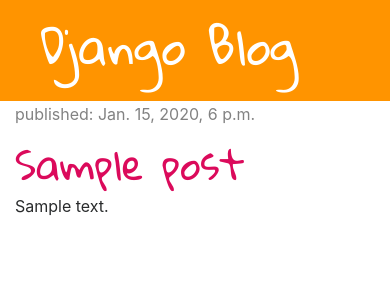
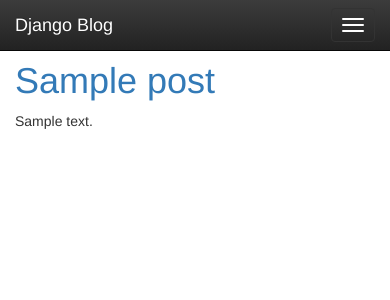
Before and after one commit to mike840609/django_web, a Django app: template blog/templates/blog/post_list.html in a window 390 px wide. Shown: the top 300 px of the page. Run offline with Django 3.2, Linux system fonts and the light colour scheme; the template is opened without the code that fills it: values that come from a table or form of the project are taken from there, others are empty; tables that the repository leaves empty hold one stand-in row (values such as "Sample post"); some libraries are stand-ins or nearby versions.

Commit message:
cell phone responsive

```diff
--- a/blog/static/css/blog.css
+++ b/blog/static/css/blog.css
@@ -56,7 +56,3 @@ h1, h2, h3, h4 {
 .post {
     margin-bottom: 70px;
 }
-
-/*.post h1 a, .post h1 a:visited {
-    color: #000000;
-}*/
--- a/blog/templates/blog/base.html
+++ b/blog/templates/blog/base.html
@@ -1,14 +1,14 @@
 <html>
 
 <head>
-    <link rel="stylesheet" href="https://maxcdn.bootstrapcdn.com/bootstrap/4.0.0-alpha.6/css/bootstrap.min.css" integrity="sha384-rwoIResjU2yc3z8GV/NPeZWAv56rSmLldC3R/AZzGRnGxQQKnKkoFVhFQhNUwEyJ"
-        crossorigin="anonymous">
-    <script src="https://code.jquery.com/jquery-3.1.1.slim.min.js" integrity="sha384-A7FZj7v+d/sdmMqp/nOQwliLvUsJfDHW+k9Omg/a/EheAdgtzNs3hpfag6Ed950n"
-        crossorigin="anonymous"></script>
-    <script src="https://cdnjs.cloudflare.com/ajax/libs/tether/1.4.0/js/tether.min.js" integrity="sha384-DztdAPBWPRXSA/3eYEEUWrWCy7G5KFbe8fFjk5JAIxUYHKkDx6Qin1DkWx51bBrb"
-        crossorigin="anonymous"></script>
-    <script src="https://maxcdn.bootstrapcdn.com/bootstrap/4.0.0-alpha.6/js/bootstrap.min.js" integrity="sha384-vBWWzlZJ8ea9aCX4pEW3rVHjgjt7zpkNpZk+02D9phzyeVkE+jo0ieGizqPLForn"
-        crossorigin="anonymous"></script>
+
+    <!-- 最新編譯和最佳化的 CSS -->
+    <link rel="stylesheet" href="https://maxcdn.bootstrapcdn.com/bootstrap/3.3.1/css/bootstrap.min.css">
+    <!-- 選擇性佈景主題 -->
+    <link rel="stylesheet" href="https://maxcdn.bootstrapcdn.com/bootstrap/3.3.1/css/bootstrap-theme.min.css">
+    <!-- 最新編譯和最佳化的 JavaScript -->
+    <script src="https://maxcdn.bootstrapcdn.com/bootstrap/3.3.1/js/bootstrap.min.js"></script>
+
 
 
 
@@ -17,22 +17,59 @@
     <!--<link href='https://fonts.googleapis.com/css?family=Indie+Flower' rel='stylesheet' type='text/css'>-->
     <!--<link href='https://fonts.googleapis.com/css?family=Gloria+Hallelujah' rel='stylesheet' type='text/css'>-->
     <link href='https://fonts.googleapis.com/css?family=Gloria+Hallelujah' rel='stylesheet' type='text/css'>
+
+
+
+
     <!--load customer css-->
-    {% load staticfiles %}
-    <link rel="stylesheet" href="{% static 'css/blog.css' %}">
+    <!--{% load staticfiles %}
+    <link rel="stylesheet" href="{% static 'css/blog.css' %}">-->
 
 
     <title>Django blog</title>
 </head>
 
 <body>
-    <div class="page-header">
+    <nav class="navbar navbar-fixed-top navbar-inverse" role="navigation">
+        <div class="container">
+            <div class="navbar-header">
+                <button type="button" class="navbar-toggle collapsed" data-toggle="collapse" data-target="#navbar" aria-expanded="false"
+                    aria-controls="navbar">
+            <span class="sr-only">Toggle navigation</span>
+            <span class="icon-bar"></span>
+            <span class="icon-bar"></span>
+            <span class="icon-bar"></span>
+          </button>
+                <a class="navbar-brand" href="#">Django Blog</a>
+            </div>
+            <div id="navbar" class="collapse navbar-collapse">
+                <ul class="nav navbar-nav">
+                    <li class="active"><a href="#">Home</a></li>
+                    <li><a href="#about">About</a></li>
+                    <li><a href="#contact">Contact</a></li>
+                </ul>
+            </div>
+            <!-- /.nav-collapse -->
+        </div>
+        <!-- /.container -->
+    </nav>
+    <!-- /.navbar -->
+
+    <!--
+        <div class="page-header">
         <h1><a href="/">Django  Blog</a></h1>
-    </div>
+        </div>
+    -->
+
+    <br>
+
+
+
+    <!--========================================================================================-->
     <div class=" container-fluid">
-        <div class="row">
-            <div class="col-md-1 col-xs-12"></div>
-            <div class="col-md-10 col-xs-12">
+        <div class="row row-offcanvas row-offcanvas-right">
+            <div class="col-xs-0 col-lg-2"></div>
+            <div class="col-xs-12 col-lg-8">
                 {% block content %} {% endblock %}
             </div>
         </div>
```
